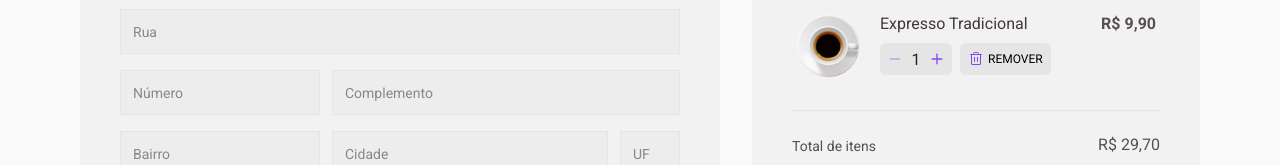
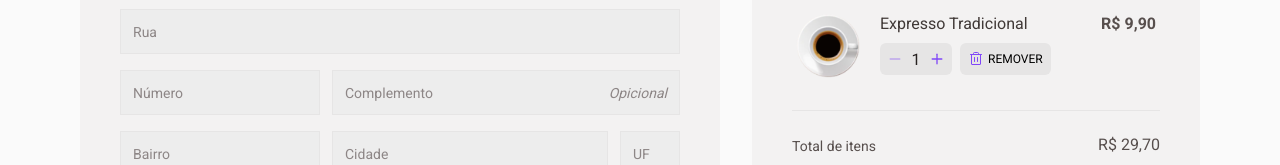
Before and after one commit to rnatu/coffee-delivery, a React (Vite) app: page /checkout in a window 1280 px wide. Shown: the part 349-514 px from the top of the page. Built offline with nearby package versions, Linux system fonts and the light colour scheme.

Commit message:
feat: add optional field on input

```diff
--- a/src/components/QuantityInput/index.tsx
+++ b/src/components/QuantityInput/index.tsx
@@ -11,7 +11,7 @@ export function QuantityInput({ size = 'medium' }: QuantityInputProps) {
       <IconWrapper disabled={true}>
         <Minus size={14} weight="bold" />
       </IconWrapper>
-      <input type="string" readOnly value={1} />
+      <input type="number" readOnly value={1} />
       <IconWrapper>
         <Plus size={14} weight="bold" />
       </IconWrapper>
--- a/src/pages/Checkout/components/AddressForm/Input.tsx
+++ b/src/pages/Checkout/components/AddressForm/Input.tsx
@@ -1,15 +1,19 @@
 import { InputHTMLAttributes } from 'react';
-import { InputStyled } from './styles';
+import { RegularText } from '../../../../components/Typography';
+import { InputStyled, InputStyledContainer } from './styles';
 
 interface InputProps extends InputHTMLAttributes<HTMLInputElement> {
-  error?: string;
+  //! error?: string;
   rightText?: string;
 }
 
-export function Input({ ...props }: InputProps) {
+export function Input({ className, rightText, ...props }: InputProps) {
   return (
     <>
-      <InputStyled {...props} />
+      <InputStyledContainer className={className}>
+        <InputStyled {...props} />
+        <RegularText size="s">{rightText}</RegularText>
+      </InputStyledContainer>
     </>
   );
 }
--- a/src/pages/Checkout/components/AddressForm/index.tsx
+++ b/src/pages/Checkout/components/AddressForm/index.tsx
@@ -19,7 +19,11 @@ export function AddressForm() {
         <Input placeholder="CEP" className="cep" required type="number" />
         <Input placeholder="Rua" className="address" />
         <Input placeholder="Número" type="number" />
-        <Input placeholder="Complemento" className="complement" />
+        <Input
+          placeholder="Complemento"
+          className="complement"
+          rightText="Opicional"
+        />
         <Input placeholder="Bairro" />
         <Input placeholder="Cidade" />
         <Input placeholder="UF" maxLength={2} />
--- a/src/pages/Checkout/components/AddressForm/styles.ts
+++ b/src/pages/Checkout/components/AddressForm/styles.ts
@@ -29,13 +29,40 @@ export const InputsContainer = styled.div`
   }
 `;
 
-export const InputStyled = styled.input`
+// input
+export const InputStyledContainer = styled.div`
+  display: flex;
+  align-items: center;
+
   padding: 0.75rem;
   background-color: ${({ theme }) => theme.colors['base-input']};
   border: 1px solid ${({ theme }) => theme.colors['base-button']};
+
+  &:focus-within {
+    outline: 0;
+    box-shadow: 0 0 0 2px ${(props) => props.theme.colors['brand-yellow-dark']};
+  }
+
+  > p {
+    font-style: italic;
+    color: ${({ theme }) => theme.colors['base-label']};
+    margin-left: 0.625rem;
+  }
+`;
+
+export const InputStyled = styled.input`
+  width: 100%;
+
+  background-color: ${({ theme }) => theme.colors['base-input']};
+  border: none;
 
   &::placeholder {
     color: ${({ theme }) => theme.colors['base-label']};
     font-size: ${({ theme }) => theme.textSizes['text-regular-s']};
   }
+
+  &:focus {
+    outline: none;
+    box-shadow: none;
+  }
 `;
--- a/src/styles/global.ts
+++ b/src/styles/global.ts
@@ -6,11 +6,8 @@ export const GlobalStyle = createGlobalStyle`
     padding: 0;
     box-sizing: border-box;
 
-    font-synthesis: none;
-    text-rendering: optimizeLegibility;
     -webkit-font-smoothing: antialiased;
-    -moz-osx-font-smoothing: grayscale;
-    -webkit-text-size-adjust: 100%;
+
   }
 
   body {
@@ -21,9 +18,9 @@ export const GlobalStyle = createGlobalStyle`
   }
 
   body, input, textarea, button{
-    font-family: 'Roboto', sans-serif;
+    font-family: ${({ theme }) => theme.fonts.regular};
     font-weight: 400;
-    font-size: 1rem;
+    font-size: ${({ theme }) => theme.textSizes['text-regular-m']}
   }
 
   button {
@@ -35,7 +32,6 @@ export const GlobalStyle = createGlobalStyle`
     }
   }
 
-
   h1, h2, h3, h4, h5, h6 p, span {
     line-height: 130%;
   }
@@ -44,4 +40,25 @@ export const GlobalStyle = createGlobalStyle`
     outline: 0;
     box-shadow: 0 0 0 2px ${(props) => props.theme.colors['brand-yellow-dark']};
   }
+
+  input::-webkit-outer-spin-button,
+  input::-webkit-inner-spin-button {
+    -webkit-appearance: none;
+    margin: 0;
+  }
+
+  ::-webkit-scrollbar {
+    width: 0.4rem;
+  }
+
+  ::-webkit-scrollbar-track {
+    background: ${({ theme }) => theme.colors['base-button']}
+  }
+
+  ::-webkit-scrollbar-thumb {
+    border-radius: 2rem;
+    background: ${({ theme }) => theme.colors['brand-purple']}
+  }
+
+
 `;
```
